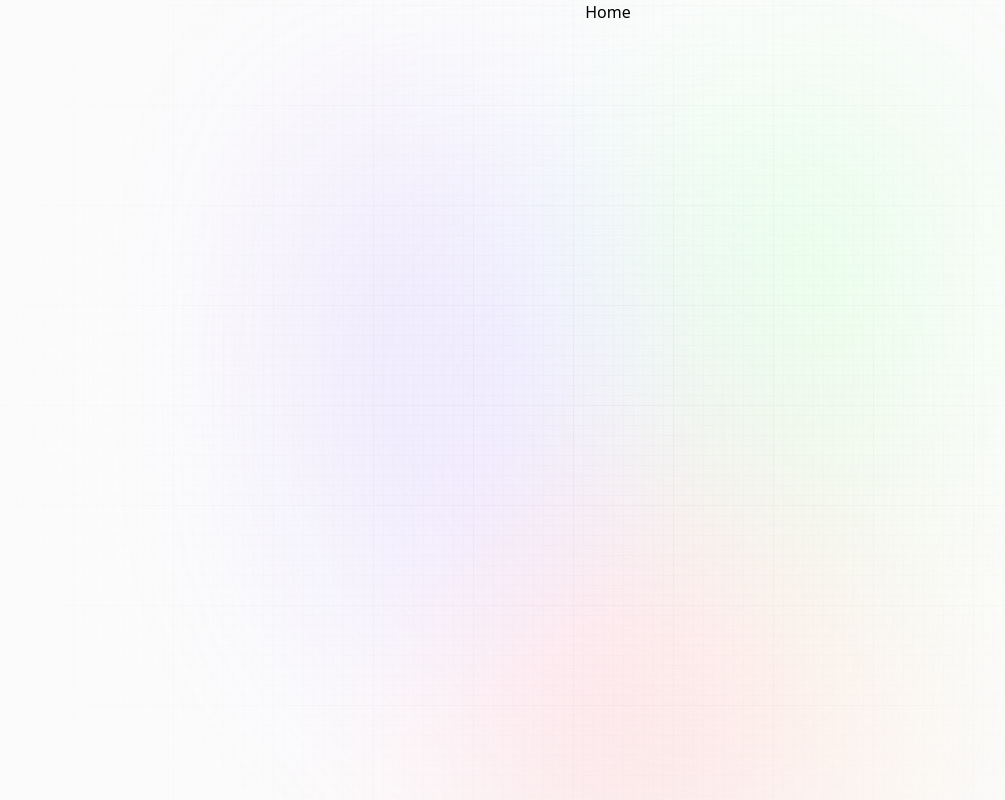
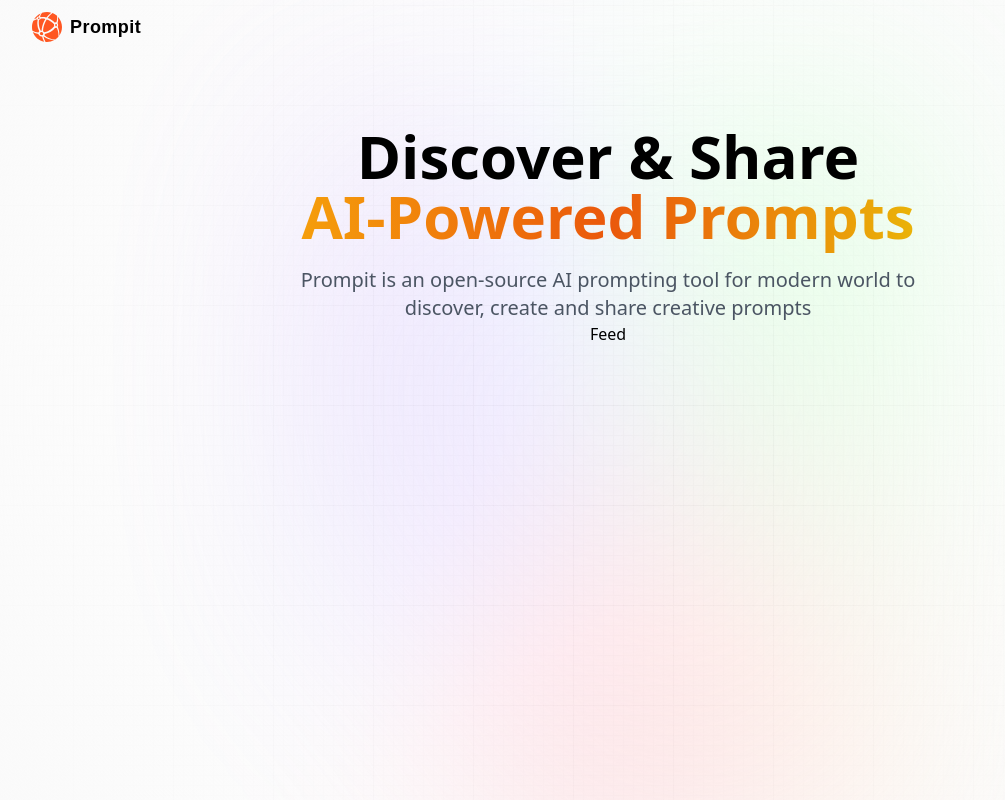
Before and after one commit to OfirKaspi/Prompit, a Next.js app: page / in a window 1280 px wide. Shown: the whole page, without its empty margins (32-1037 px from the left). Built offline with nearby package versions, Linux system fonts and the light colour scheme.

Commit message:
F/Home/First layout commit

```diff
--- a/app/layout.jsx
+++ b/app/layout.jsx
@@ -1,3 +1,4 @@
+import Nav from '@components/Nav'
 import '@styles/globals.css'
 
 export const metadata = {
@@ -13,6 +14,7 @@
                     <div className='gradient' />
                 </div>
                 <div className="app">
+                    <Nav />
                     {children}
                 </div>
             </body>
--- a/app/page.jsx
+++ b/app/page.jsx
@@ -1,8 +1,24 @@
+import Feed from '@components/Feed'
 import React from 'react'
 
 const Home = () => {
     return (
-        <div>Home</div>
+        <div className='f-full flex-col flex-center'>
+            <h1 className='head_text text-center'>
+                Discover & Share
+                <br className='max-md:hidden' />
+                <span className='orange_gradient text-center'>
+                    AI-Powered Prompts
+                </span>
+            </h1>
+            <p className='desc text-center'>
+                Prompit is an open-source AI prompting
+                tool for modern world to discover, create
+                and share creative prompts
+            </p>
+
+            <Feed />
+        </div>
     )
 }
 
--- /dev/null
+++ b/components/Feed.jsx
@@ -0,0 +1,9 @@
+import React from 'react'
+
+const Feed = () => {
+    return (
+        <div>Feed</div>
+    )
+}
+
+export default Feed
--- /dev/null
+++ b/components/From.jsx
@@ -0,0 +1,9 @@
+import React from 'react'
+
+const From = () => {
+    return (
+        <div>From</div>
+    )
+}
+
+export default From
--- /dev/null
+++ b/components/Nav.jsx
@@ -0,0 +1,25 @@
+'use client'
+
+import Image from 'next/image'
+import Link from 'next/link'
+import { useEffect, useState } from 'react'
+import { signIn, signOut, useSession, getProviders } from 'next-auth/react'
+
+const Nav = () => {
+    return (
+        <nav className='flex-between w-full mb-16 pt-3'>
+            <Link href='/' className='flex gap-2 flex-center'>
+                <Image
+                    src='/assets/images/logo.svg'
+                    alt='Prompit Logo'
+                    height={30}
+                    width={30}
+                    className='object-contain'
+                />
+                <p className='logo_text'>Prompit</p>
+            </Link>
+        </nav>
+    )
+}
+
+export default Nav
--- /dev/null
+++ b/components/Profile.jsx
@@ -0,0 +1,9 @@
+import React from 'react'
+
+const Profile = () => {
+    return (
+        <div>Profile</div>
+    )
+}
+
+export default Profile
--- /dev/null
+++ b/components/PromptCard.jsx
@@ -0,0 +1,9 @@
+import React from 'react'
+
+const PromptCard = () => {
+    return (
+        <div>PromptCard</div>
+    )
+}
+
+export default PromptCard
--- /dev/null
+++ b/components/Provider.jsx
@@ -0,0 +1,9 @@
+import React from 'react'
+
+const Provider = () => {
+    return (
+        <div>Provider</div>
+    )
+}
+
+export default Provider
```
